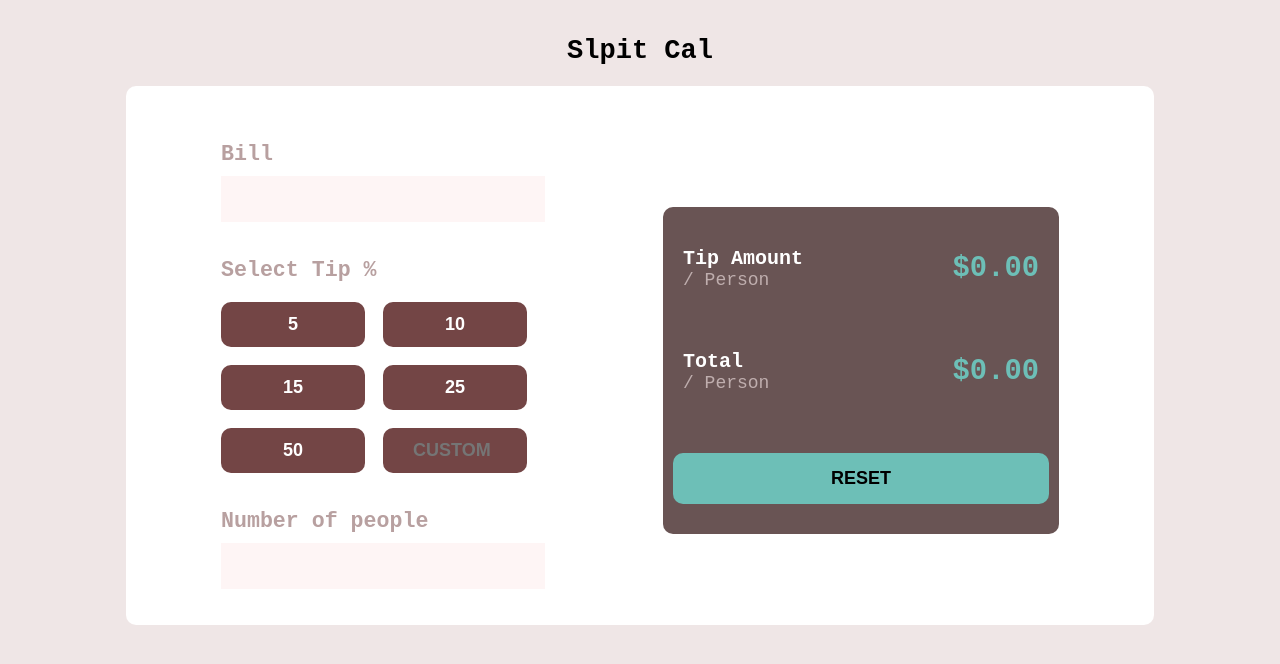
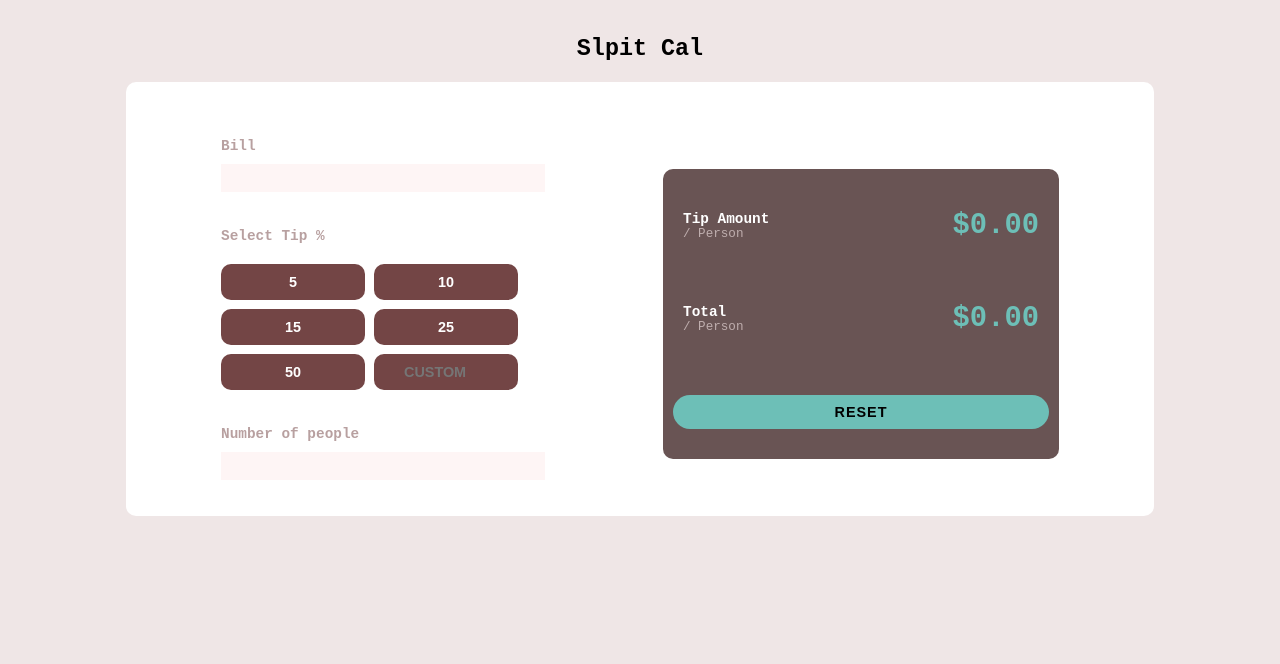
Before and after one commit to DevA-glitch/split-tire, a plain HTML site: page index.html in a window 1280 px wide. Drawn offline with Linux system fonts and the light colour scheme.

Commit message:
changed css property

```diff
--- a/Styles/style.css
+++ b/Styles/style.css
@@ -10,9 +10,10 @@ html {
 
 body {
   background-color: rgb(239, 230, 230);
-  padding: 20px;
   font-family: 'Roboto Mono', monospace;
+  height: 100%;
 }
+
 
 .header-container {
   background-color: #fff;
@@ -22,7 +23,7 @@ body {
 
 .title-head {
     margin-top: 20px;
-    font-size: 1.2rem;
+    font-size: .8rem;
     color: rgb(184, 160, 160);
     font-weight: 600;
 }
@@ -34,7 +35,7 @@ body {
 
 .title-dis {
     margin-top: 2rem;
-    font-size: 1.2rem;
+    font-size: .8rem;
     color: rgb(184, 160, 160);
     font-weight: 600;
 }
@@ -44,7 +45,7 @@ body {
   flex-wrap: wrap;
   width: 18rem;
   margin: auto;
-  gap: 1rem;
+  gap: .5rem;
   margin-top: 20px;
 }
 
@@ -52,10 +53,9 @@ body {
   border: none;
   border-radius: 10px;
   width: 8rem;
-  height: 2.5rem;
   background-color: rgb(115, 69, 69);
   color: #fff;
-  font-size: 1rem;
+  font-size: .8rem;
   font-weight: 600;
   transition: .2s;
 }
@@ -76,16 +76,16 @@ body {
 
 .title-dis-1 {
   margin-top: 2rem;
-  font-size: 1.2rem;
+  font-size: .8rem;
   color: rgb(184, 160, 160);
   font-weight: 600;
 }
 
 .entry-in {
-  padding: 10px;
+  padding: .2rem;
   border: none;
   text-align: right;
-  font-size: 1.2rem;
+  font-size: 1rem;
   color: black;
   margin-top: 10px;
   background-color: rgb(254, 245, 245);
@@ -117,13 +117,13 @@ body {
 
 
 .amount {
-  font-size: 20px;
+  font-size: .8rem;
   color: #fff;
   font-weight: 600;
 }
 
 .person {
-  font-size: 18px;
+  font-size: .7rem;
   color: rgb(191, 174, 174);
 }
 
@@ -135,15 +135,16 @@ body {
 
 .result-container button {
   width: 100%;
-  padding: 15px;
+  padding: .5rem;
   margin-top: 30px;
   margin-bottom: 20px;
-  font-size: 1rem;
-  font-weight: 700;
+  font-size: .8rem;
+  font-weight: 600;
   background-color:  rgb(109, 191, 183);
   border: none;
-  border-radius: 10px;
+  border-radius: 17px;
   transition: .2s;
+  letter-spacing: 1px;
 }
 
 .result-container button:hover {
@@ -158,9 +159,11 @@ input::-webkit-inner-spin-button {
 }
 
 
+
 h2 {
   text-align: center;
   margin-bottom: 20px;
+  font-size: 1.3rem;
 }
 
 @media screen and (min-width: 991px) {
--- a/index.html
+++ b/index.html
@@ -8,6 +8,7 @@
     <link rel="stylesheet" href="./Styles/style.css">
 </head>
 <body>
+    <div class="container">
     <h2>Slpit Cal</h2>
      <div class="header-container">
         <div class="container-wide">
@@ -53,6 +54,7 @@
          <button id="btnReset">RESET</button>
         </div>
      </div>
+    </div>
      <script src="./Scripts/script.js"></script>
 </body>
 </html>
```
